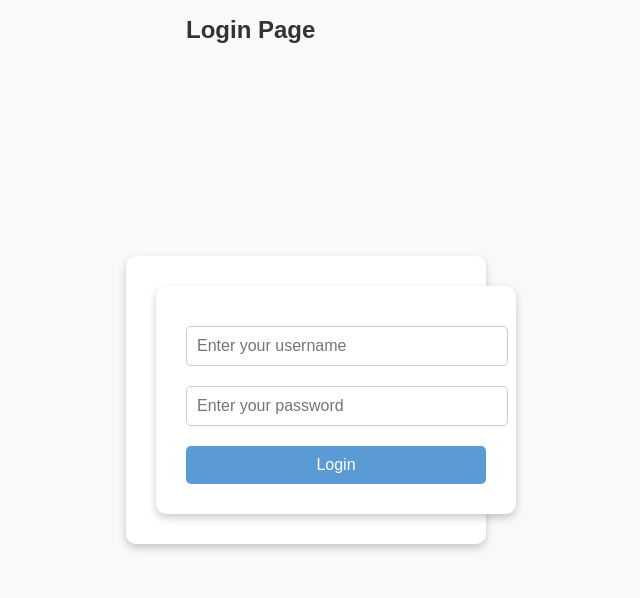
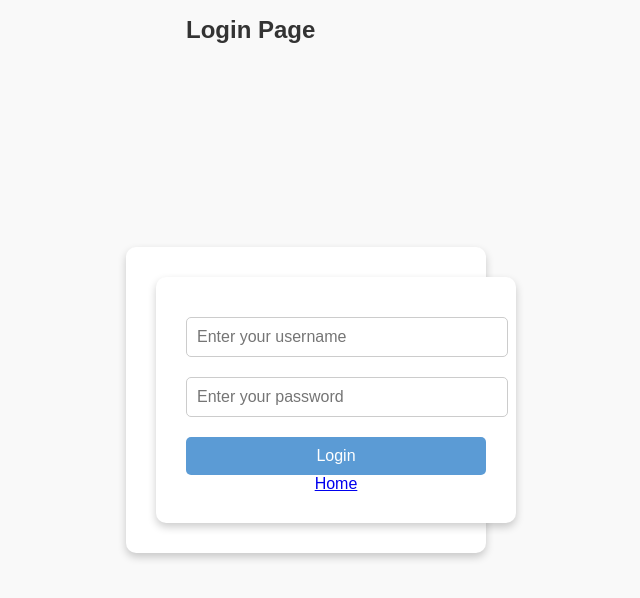
Before and after one commit to NisansalaAmarasinghe/cbc-frontend, a React (Vite) app: page /login in a window 1280 px wide. Shown: the top 598 px of the page, without its empty margins (334-974 px from the left). Built offline with nearby package versions, Linux system fonts and the light colour scheme.

Commit message:
Adding more links 🖇️

```diff
--- a/src/pages/loginPage.jsx
+++ b/src/pages/loginPage.jsx
@@ -1,4 +1,5 @@
 
+import { Link } from 'react-router-dom';
 import './LoginPage.css';
 
 export default function LoginPage(){
@@ -8,6 +9,8 @@ export default function LoginPage(){
             <input type="text" placeholder="Enter your username"/>
             <input type="password" placeholder="Enter your password"/>
             <button>Login</button>
+
+            <Link to="/">Home</Link>
         </div>
 
         )
```
